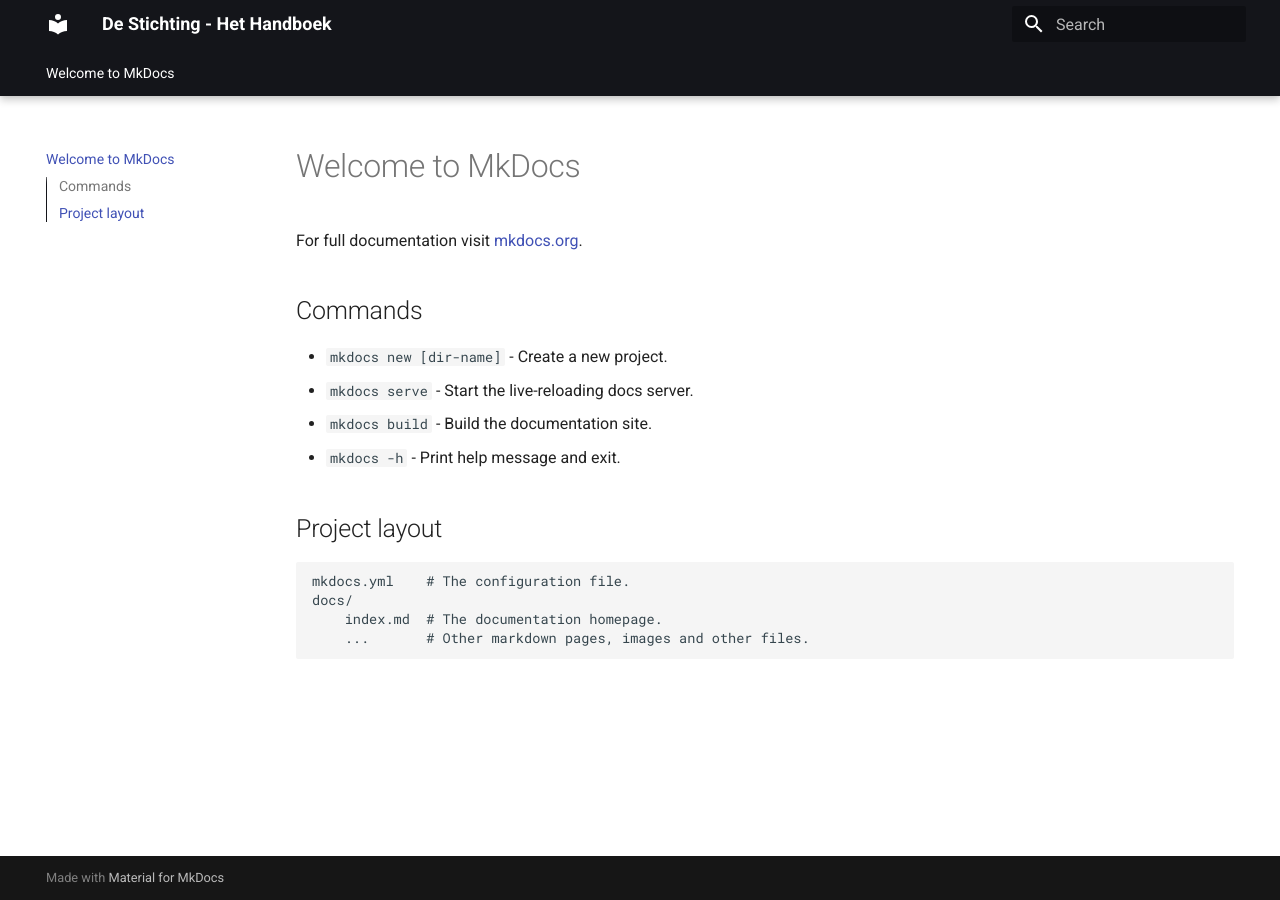
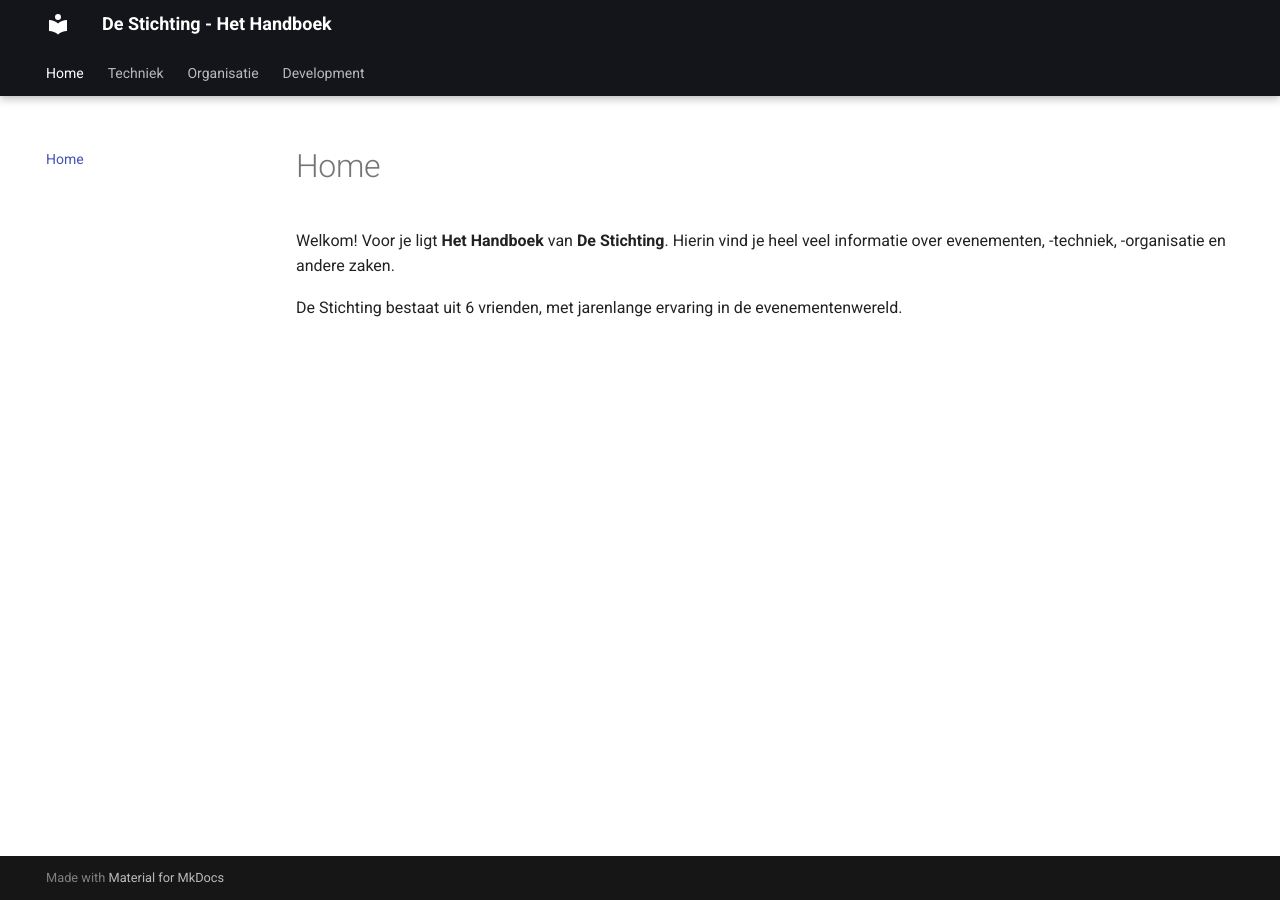
Before and after one commit to De-Stichting/Handboek, an MkDocs documentation site: the page built from docs/index.md, in a window 1280 px wide. Built offline with MkDocs 1.6.1 and Material for MkDocs 9.7.7, drawn with Linux system fonts in a browser that asks for light colours.

Commit message:
First handboek layout

```diff
--- /dev/null
+++ b/docs/assets/main.css
@@ -0,0 +1,10 @@
+.grid {
+    display: grid;
+    grid-gap: 0.4rem;
+    grid-template-columns: repeat(auto-fit,minmax(16rem,1fr));
+    margin: 1em 0;
+}
+.grid>* {
+    margin-top:0;
+    margin-bottom:0;
+}
--- a/docs/index.md
+++ b/docs/index.md
@@ -1,17 +1,7 @@
-# Welcome to MkDocs
+# Home
 
-For full documentation visit [mkdocs.org](https://www.mkdocs.org).
+Welkom! Voor je ligt **Het Handboek** van **De Stichting**. Hierin vind je heel veel
+ informatie over evenementen, -techniek, -organisatie en andere zaken.
 
-## Commands
-
-* `mkdocs new [dir-name]` - Create a new project.
-* `mkdocs serve` - Start the live-reloading docs server.
-* `mkdocs build` - Build the documentation site.
-* `mkdocs -h` - Print help message and exit.
-
-## Project layout
-
-    mkdocs.yml    # The configuration file.
-    docs/
-        index.md  # The documentation homepage.
-        ...       # Other markdown pages, images and other files.
+De Stichting bestaat uit 6 vrienden, met jarenlange ervaring in de
+evenementenwereld.
--- a/mkdocs.yml
+++ b/mkdocs.yml
@@ -1,6 +1,12 @@
 site_name: De Stichting - Het Handboek
 
-
+nav:
+  - index.md
+  - Techniek: tech/
+  - Organisatie: org/
+  - Development:
+    - dev/index.md
+    - Markdown: dev/markdown.md
 
 
 theme:
@@ -14,8 +20,34 @@
     - navigation.tabs
     - navigation.tabs.sticky
     - navigation.expand
-    - navigation.path
     - navigation.indexes
     - navigation.top
     - toc.follow
     - toc.integrate
+  custom_dir: site
+
+extra_css:
+  - assets/main.css
+
+markdown_extensions:
+  - admonition
+  - attr_list
+  - md_in_html
+  - pymdownx.details
+  - pymdownx.superfences
+  - pymdownx.tabbed:
+      alternate_style: true
+
+plugins:
+  - offline
+
+extra:
+  consent:
+    title: Me want cookie!
+    description: >-
+      Cookie Monster eet heel veel cookies. En dat doet deze website ook.
+      Hopelijk vind je dat oké. We gebruiken enkel de meest noodzakelijke
+      cookies om deze site te laden.
+    actions:
+      - accept
+      - reject
```
Also changed, not shown: docs/dev/index.md (added, +19 -0 lines), docs/dev/markdown.md (added, +140 -0 lines), docs/org/index.md (added, +7 -0 lines), docs/tech/index.md (added, +7 -0 lines), site/robots.txt (added).
